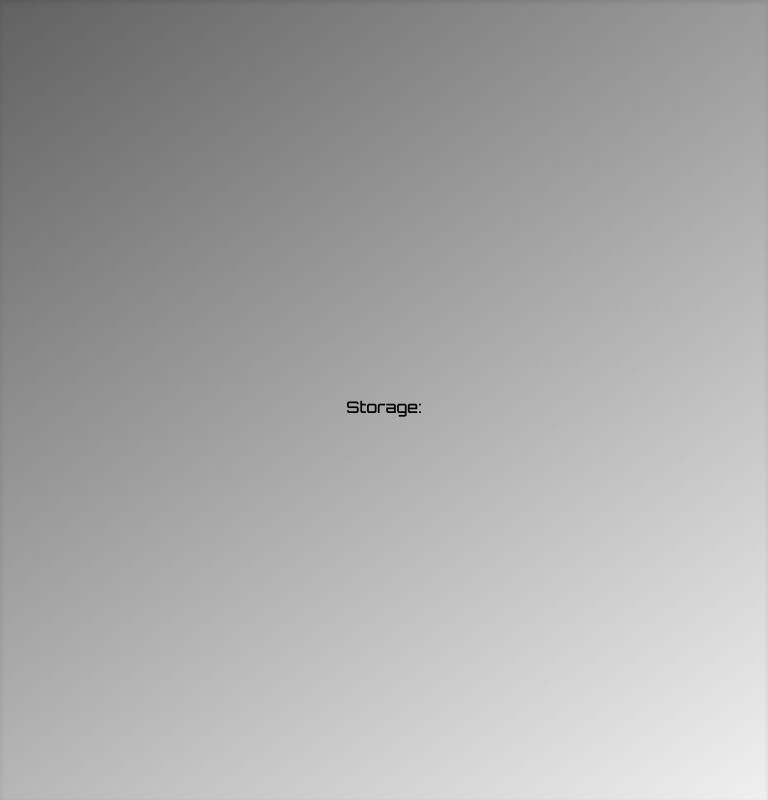
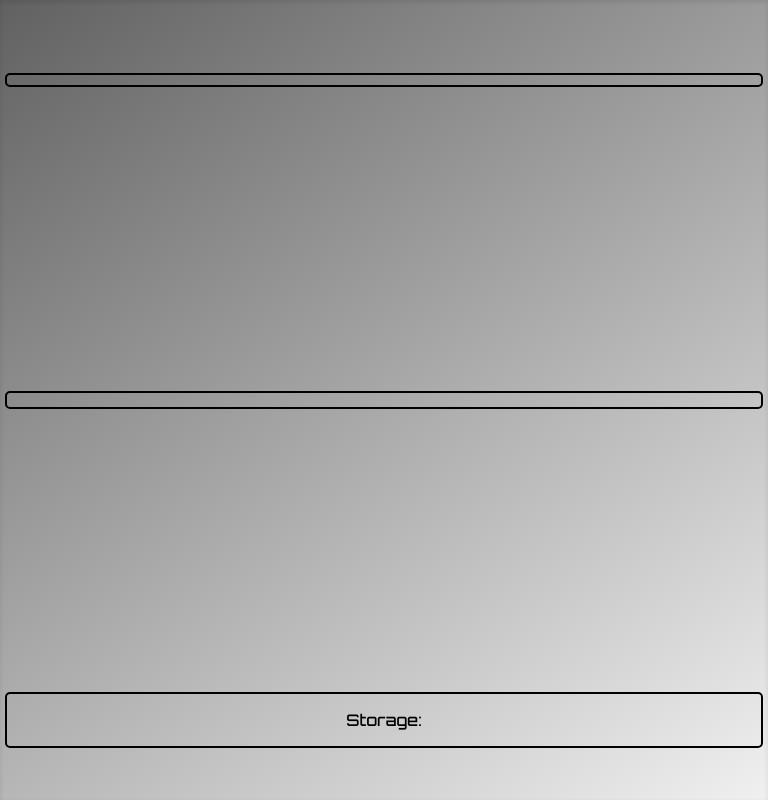
Before and after one commit to Z-Oleksandr/watch_dog, a website: page front_panel/index.html in a window 768 px wide. Drawn offline with Linux system fonts and the light colour scheme.

Commit message:
Init mid size style

```diff
--- a/front_panel/public/style.css
+++ b/front_panel/public/style.css
@@ -151,6 +151,41 @@ body {
 }
 
 @media only screen and (min-width: 768px) and (max-width: 1100px) {
+    .container {
+        width: 100%;
+        height: 100vh;
+        display: grid;
+        align-items: center;
+        grid-template-rows: 1fr 3fr 1fr;
+        grid-template-columns: auto;
+        grid-template-areas: "top" "center" "bottom";
+    }
+
+    .section {
+        border: var(--border-style);
+        border-radius: var(--border-radius);
+        /* padding: 5px; */
+        margin: 5px;
+        display: flex;
+        flex-direction: row;
+        justify-content: center;
+        align-items: center;
+    }
+
+    #cpu {
+        display: flex;
+        flex-direction: row;
+        padding: 5px;
+    }
+
+    #cpu canvas {
+        width: 10vh;
+        height: 10vh;
+    }
+
+    .center {
+        border: none;
+    }
 }
 
 @media only screen and (max-width: 768px) {
```
